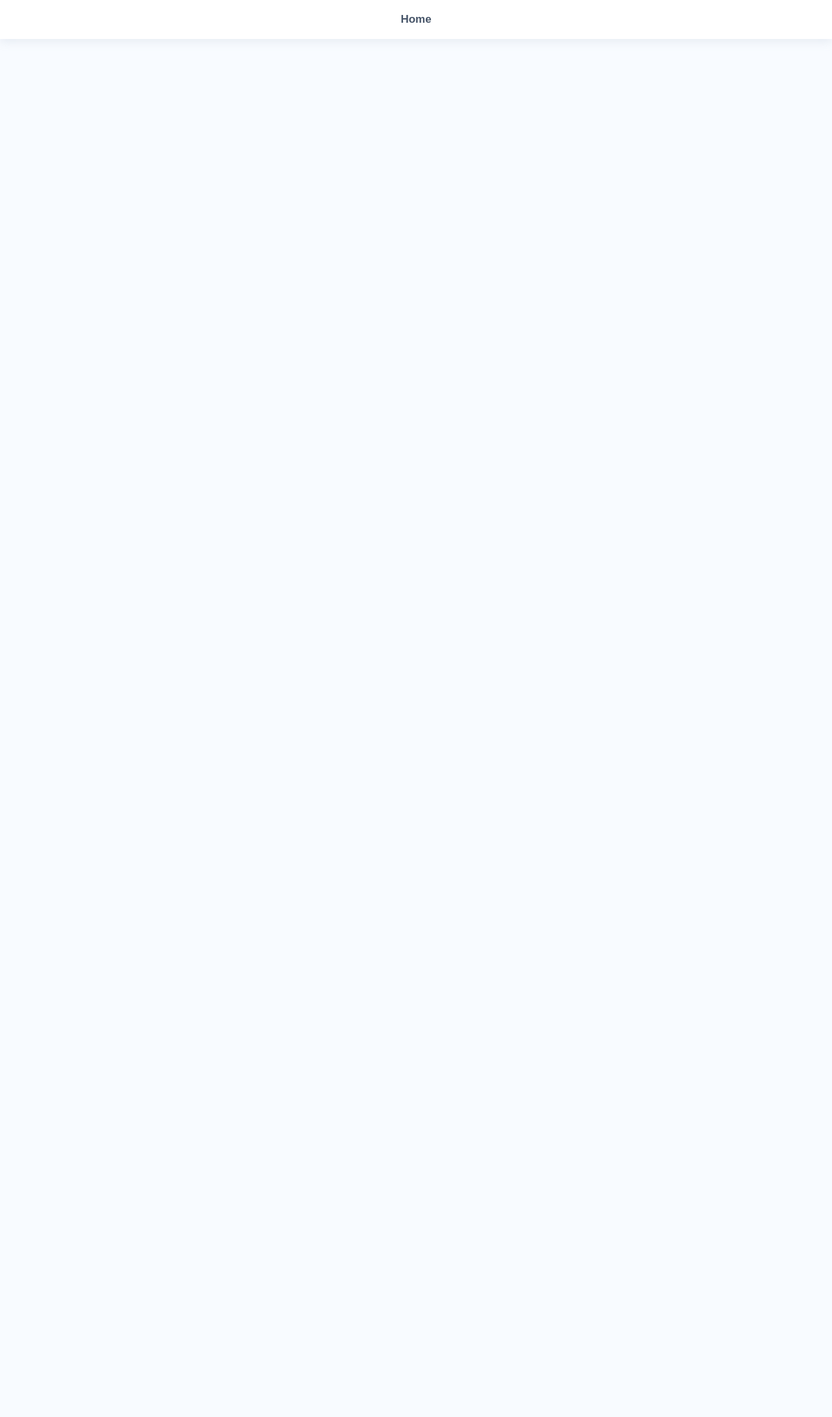
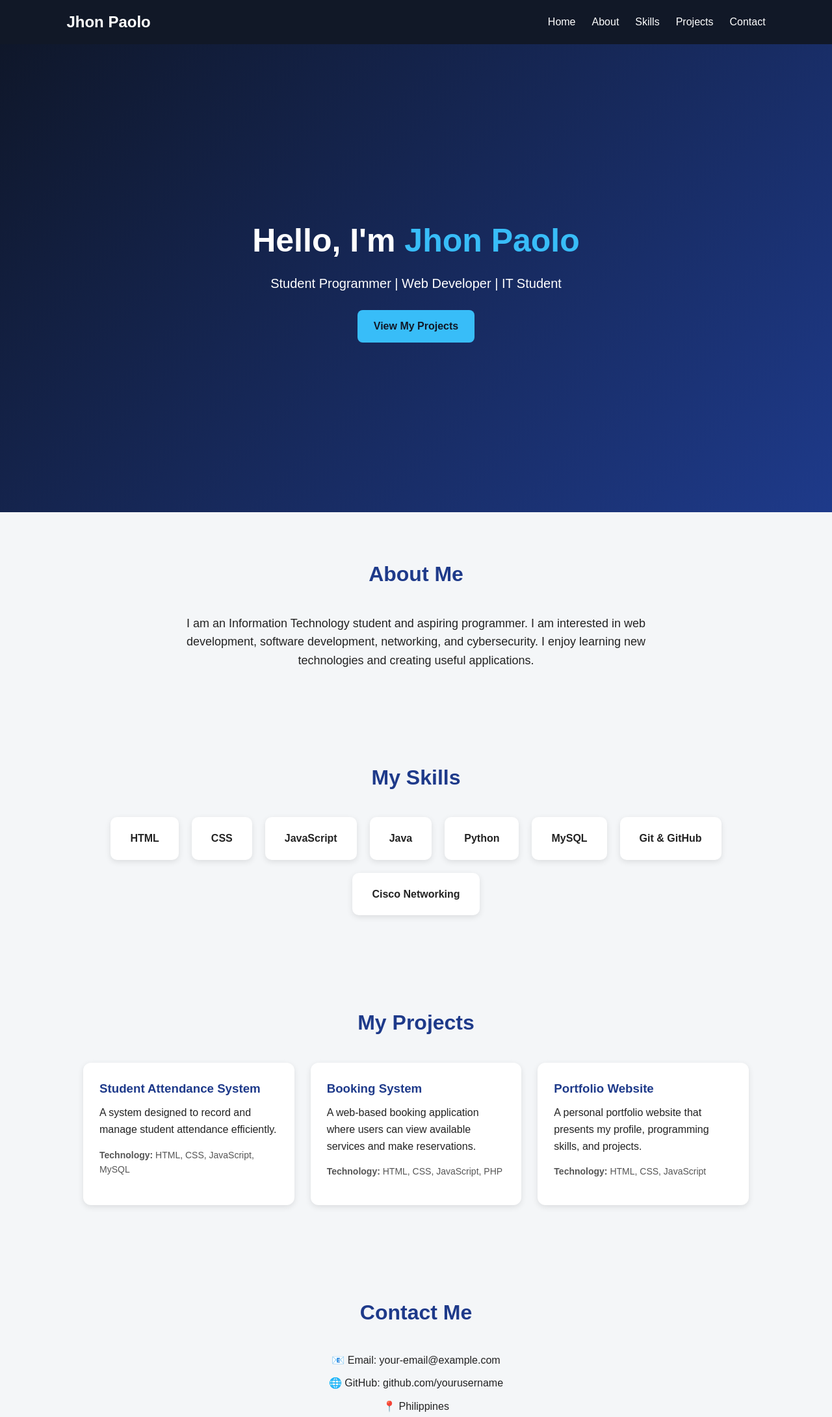
Before and after one commit to jhonpaolobared-max/Portfoliooo, a plain HTML site: page index.html in a window 1280 px wide. Shown: the top 2180 px of the page at 65% size. Before the commit the page ends 800 px from the top, so only its background shows below. Drawn offline with Linux system fonts and the light colour scheme.

Commit message:
index.html

```diff
--- a/index.html
+++ b/index.html
@@ -1,223 +1,192 @@
 <!DOCTYPE html>
-<html>
+<html lang="en">
 <head>
-    <title>Jhon Paolo Bared | Portfolio</title>
+    <meta charset="UTF-8">
+    <meta name="viewport" content="width=device-width, initial-scale=1.0">
+
+    <title>Jhon Paolo | Programmer Portfolio</title>
 
     <style>
         * {
+            margin: 0;
+            padding: 0;
             box-sizing: border-box;
             scroll-behavior: smooth;
         }
 
         body {
-            margin: 0;
             font-family: Arial, sans-serif;
-            background: #f8fbff;
-            color: #334155;
+            background: #f4f6f8;
+            color: #222;
+            line-height: 1.6;
         }
 
-        /* NAVIGATION */
+        /* Navigation */
         nav {
+            background: #111827;
+            padding: 15px 8%;
+            display: flex;
+            justify-content: space-between;
+            align-items: center;
             position: sticky;
             top: 0;
-            z-index: 100;
-            background: white;
-            padding: 20px;
-            text-align: center;
-            box-shadow: 0 3px 15px #94a3b833;
+            z-index: 1000;
         }
 
-        nav a {
-            color: #475569;
-            text-decoration: none;
-            margin: 0 14px;
-            font-weight: bold;
-            font-size: 17px;
+        nav h2 {
+            color: white;
         }
 
-        nav a:hover {
-            color: #6366f1;
+        nav ul {
+            display: flex;
+            list-style: none;
+            gap: 25px;
         }
 
-        /* HOME */
-        .home {
+        nav ul li a {
+            color: white;
+            text-decoration: none;
+        }
+
+        nav ul li a:hover {
+            color: #38bdf8;
+        }
+
+        /* Home */
+        #home {
             min-height: 90vh;
             display: flex;
             justify-content: center;
             align-items: center;
             text-align: center;
+            background: linear-gradient(135deg, #0f172a, #1e3a8a);
+            color: white;
             padding: 40px 20px;
-            background: linear-gradient(135deg, #dbeafe, #ede9fe);
         }
 
-        .profile {
-            width: 210px;
-            height: 210px;
-            border-radius: 50%;
-            object-fit: cover;
-            border: 6px solid white;
-            box-shadow: 0 10px 30px #6366f133;
+        .home-content h1 {
+            font-size: 50px;
+            margin-bottom: 10px;
         }
 
-        .home h1 {
-            font-size: 52px;
-            color: #334155;
-            margin: 20px 0 10px;
+        .home-content span {
+            color: #38bdf8;
         }
 
-        .home h2 {
-            font-size: 25px;
-            color: #6366f1;
+        .home-content p {
+            font-size: 20px;
+            margin-bottom: 25px;
         }
 
         .btn {
             display: inline-block;
-            padding: 14px 28px;
-            margin: 10px;
-            border-radius: 30px;
-            background: #6366f1;
-            color: white;
+            background: #38bdf8;
+            color: #111827;
+            padding: 12px 25px;
+            border-radius: 8px;
             text-decoration: none;
             font-weight: bold;
-            font-size: 17px;
-            transition: .3s;
-            box-shadow: 0 5px 15px #6366f144;
         }
 
         .btn:hover {
-            transform: translateY(-5px);
-            background: #4f46e5;
+            background: white;
         }
 
-        /* SECTIONS */
+        /* Sections */
         section {
-            max-width: 1000px;
-            margin: auto;
-            padding: 90px 30px;
+            padding: 70px 10%;
         }
 
         section h2 {
             text-align: center;
-            font-size: 34px;
-            color: #6366f1;
-            margin-bottom: 40px;
+            margin-bottom: 35px;
+            font-size: 32px;
+            color: #1e3a8a;
         }
 
-        /* CARDS */
-        .card {
-            background: white;
-            padding: 35px;
-            border-radius: 20px;
-            margin-bottom: 25px;
-            box-shadow: 0 8px 25px #94a3b826;
+        /* About */
+        .about {
+            max-width: 800px;
+            margin: auto;
+            text-align: center;
             font-size: 18px;
-            border: 1px solid #e0e7ff;
-            transition: .3s;
         }
 
-        .card:hover {
-            transform: translateY(-7px);
-            box-shadow: 0 12px 30px #6366f126;
-        }
-
-        /* SKILLS */
-        .skills {
-            display: grid;
-            grid-template-columns: repeat(2, 1fr);
-            gap: 25px;
+        /* Skills */
+        .skills-container {
+            display: flex;
+            justify-content: center;
+            flex-wrap: wrap;
+            gap: 20px;
         }
 
         .skill {
             background: white;
-            padding: 28px;
-            border-radius: 20px;
-            box-shadow: 0 8px 20px #94a3b826;
-            font-size: 18px;
-            border: 1px solid #e0e7ff;
-            transition: .3s;
+            padding: 20px 30px;
+            border-radius: 10px;
+            box-shadow: 0 3px 10px rgba(0,0,0,0.1);
+            font-weight: bold;
         }
 
-        .skill:hover {
-            transform: scale(1.03);
-            border-color: #a5b4fc;
+        /* Projects */
+        .projects-container {
+            display: grid;
+            grid-template-columns: repeat(auto-fit, minmax(250px, 1fr));
+            gap: 25px;
         }
 
-        .skill span {
-            font-weight: bold;
-            font-size: 20px;
-        }
-
-        .bar {
-            height: 10px;
-            background: #e2e8f0;
-            border-radius: 10px;
-            margin-top: 15px;
-        }
-
-        .bar div {
-            height: 100%;
-            background: linear-gradient(90deg, #60a5fa, #818cf8);
-            border-radius: 10px;
-        }
-
-        /* PROJECT */
         .project {
-            border-left: 7px solid #818cf8;
-            background: #ffffff;
+            background: white;
+            padding: 25px;
+            border-radius: 12px;
+            box-shadow: 0 3px 10px rgba(0,0,0,0.1);
         }
 
         .project h3 {
-            font-size: 25px;
-            color: #4f46e5;
+            color: #1e3a8a;
+            margin-bottom: 10px;
         }
 
-        .project li {
-            margin: 12px 0;
+        .project p {
+            margin-bottom: 15px;
         }
 
-        /* CONTACT */
+        .tech {
+            font-size: 14px;
+            color: #555;
+        }
+
+        /* Contact */
         .contact {
             text-align: center;
-            background: linear-gradient(135deg, #eff6ff, #f5f3ff);
         }
 
-        .contact a {
-            color: #6366f1;
-            font-weight: bold;
-            font-size: 19px;
+        .contact p {
+            margin: 10px;
         }
 
-        /* FOOTER */
+        /* Footer */
         footer {
-            background: #e0e7ff;
-            color: #475569;
+            background: #111827;
+            color: white;
             text-align: center;
-            padding: 30px;
+            padding: 20px;
         }
 
-        /* MOBILE */
-        @media(max-width: 600px) {
-
-            .home h1 {
-                font-size: 36px;
+        /* Mobile */
+        @media (max-width: 600px) {
+            nav {
+                flex-direction: column;
+                gap: 10px;
             }
 
-            .home h2 {
-                font-size: 20px;
+            nav ul {
+                gap: 12px;
+                font-size: 14px;
             }
 
-            .profile {
-                width: 170px;
-                height: 170px;
-            }
-
-            .skills {
-                grid-template-columns: 1fr;
-            }
-
-            nav a {
-                font-size: 13px;
-                margin: 5px;
+            .home-content h1 {
+                font-size: 38px;
             }
         }
     </style>
@@ -225,7 +194,126 @@
 
 <body>
 
-<!-- NAVIGATION -->
+    <!-- Navigation -->
+    <nav>
+        <h2>Jhon Paolo</h2>
 
-<nav>
-    <a href="#home">Home
+        <ul>
+            <li><a href="#home">Home</a></li>
+            <li><a href="#about">About</a></li>
+            <li><a href="#skills">Skills</a></li>
+            <li><a href="#projects">Projects</a></li>
+            <li><a href="#contact">Contact</a></li>
+        </ul>
+    </nav>
+
+    <!-- Home -->
+    <section id="home">
+        <div class="home-content">
+            <h1>Hello, I'm <span>Jhon Paolo</span></h1>
+
+            <p>Student Programmer | Web Developer | IT Student</p>
+
+            <a href="#projects" class="btn">View My Projects</a>
+        </div>
+    </section>
+
+    <!-- About -->
+    <section id="about">
+        <h2>About Me</h2>
+
+        <div class="about">
+            <p>
+                I am an Information Technology student and aspiring programmer.
+                I am interested in web development, software development,
+                networking, and cybersecurity. I enjoy learning new technologies
+                and creating useful applications.
+            </p>
+        </div>
+    </section>
+
+    <!-- Skills -->
+    <section id="skills">
+        <h2>My Skills</h2>
+
+        <div class="skills-container">
+            <div class="skill">HTML</div>
+            <div class="skill">CSS</div>
+            <div class="skill">JavaScript</div>
+            <div class="skill">Java</div>
+            <div class="skill">Python</div>
+            <div class="skill">MySQL</div>
+            <div class="skill">Git & GitHub</div>
+            <div class="skill">Cisco Networking</div>
+        </div>
+    </section>
+
+    <!-- Projects -->
+    <section id="projects">
+        <h2>My Projects</h2>
+
+        <div class="projects-container">
+
+            <div class="project">
+                <h3>Student Attendance System</h3>
+
+                <p>
+                    A system designed to record and manage student attendance
+                    efficiently.
+                </p>
+
+                <p class="tech">
+                    <strong>Technology:</strong>
+                    HTML, CSS, JavaScript, MySQL
+                </p>
+            </div>
+
+            <div class="project">
+                <h3>Booking System</h3>
+
+                <p>
+                    A web-based booking application where users can view
+                    available services and make reservations.
+                </p>
+
+                <p class="tech">
+                    <strong>Technology:</strong>
+                    HTML, CSS, JavaScript, PHP
+                </p>
+            </div>
+
+            <div class="project">
+                <h3>Portfolio Website</h3>
+
+                <p>
+                    A personal portfolio website that presents my profile,
+                    programming skills, and projects.
+                </p>
+
+                <p class="tech">
+                    <strong>Technology:</strong>
+                    HTML, CSS, JavaScript
+                </p>
+            </div>
+
+        </div>
+    </section>
+
+    <!-- Contact -->
+    <section id="contact">
+        <h2>Contact Me</h2>
+
+        <div class="contact">
+            <p>📧 Email: your-email@example.com</p>
+            <p>🌐 GitHub: github.com/yourusername</p>
+            <p>📍 Philippines</p>
+        </div>
+    </section>
+
+    <!-- Footer -->
+    <footer>
+        <p>© 2026 Jhon Paolo. All Rights Reserved.</p>
+    </footer>
+
+</body>
+        </html>
```
